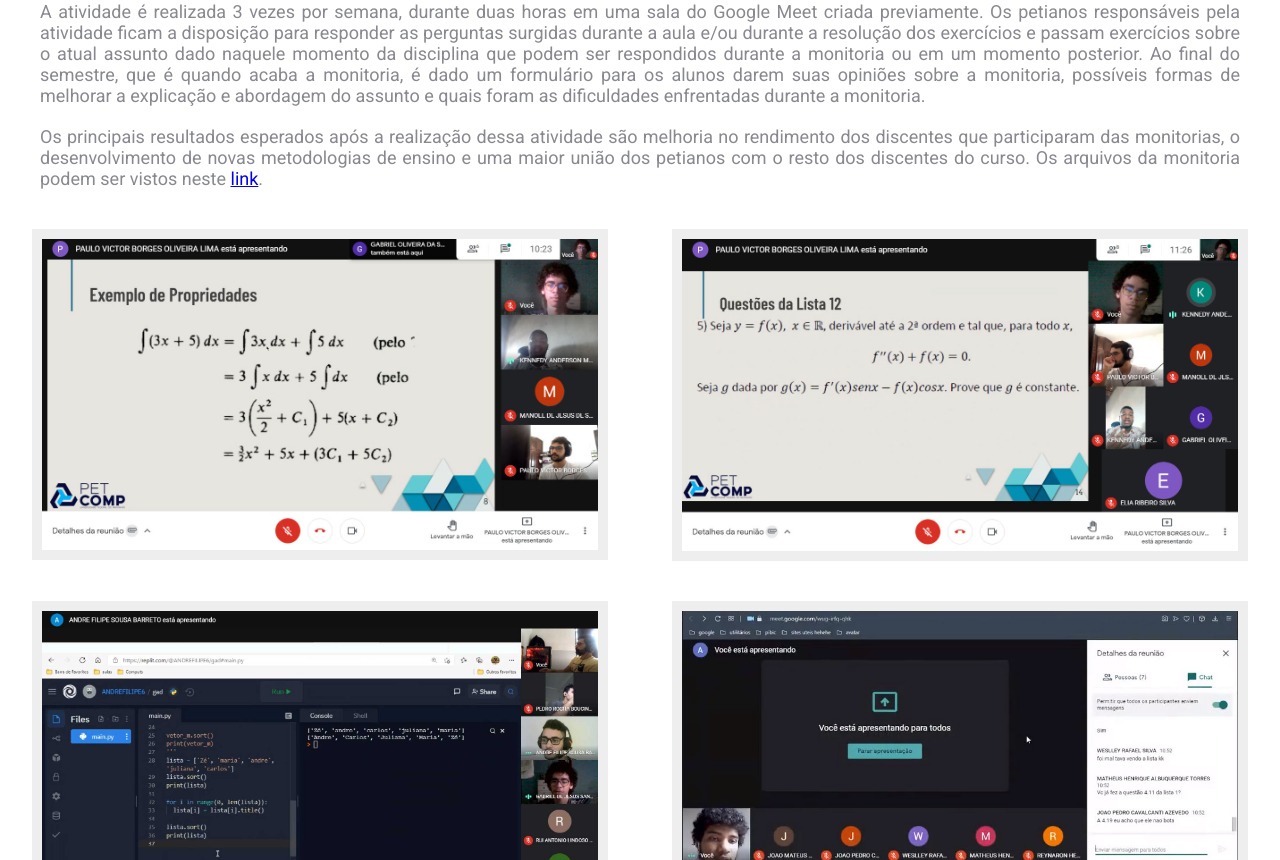
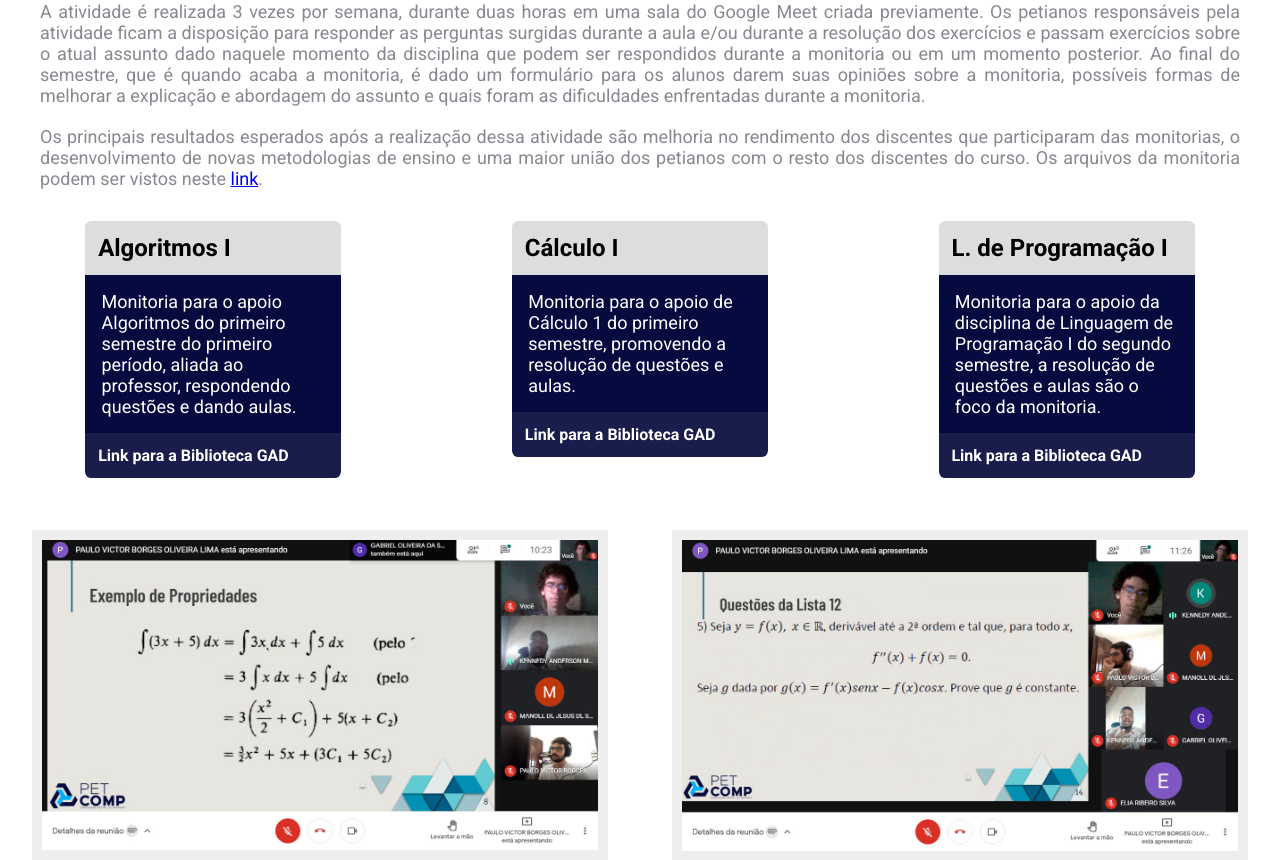
Before and after one commit to PET-Comp-UFMA/petcomp-ufma_site, a PHP site: page /monitoria.php in a window 1280 px wide. Shown: the part 367-1227 px from the top of the page. Run offline with PHP 8.4, Linux system fonts and the light colour scheme.

Commit message:
Novos Cards Monitoria e Correções

```diff
--- a/biblioteca-petcomp-monitoria.php
+++ b/biblioteca-petcomp-monitoria.php
@@ -1,5 +1,6 @@
 <!DOCTYPE html>
 <html lang="en">
+
 <head>
   <meta charset="UTF-8">
   <meta http-equiv="X-UA-Compatible" content="IE=edge">
@@ -58,4 +59,5 @@
 
 <script src="./scripts/script.js"></script>
 <script src="./scripts/biblioteca.js"></script>
+
 </html>
--- a/monitoria.php
+++ b/monitoria.php
@@ -1,5 +1,6 @@
 <!DOCTYPE html>
 <html lang="en">
+
 <head>
   <meta charset="UTF-8">
   <meta http-equiv="X-UA-Compatible" content="IE=edge">
@@ -14,6 +15,7 @@
   <link rel="stylesheet" href="./styles/styles.css">
   <link rel="stylesheet" href="./styles/atividades.css">
 </head>
+
 <body>
   <?php include('header.php') ?>
 
@@ -24,16 +26,50 @@
     <p>Visando combater problemas, como o alto índice de evasão dos cursos da área de tecnologia e o baixo rendimento dos alunos nas primeiras disciplinas que envolvem computação e cálculo, foi criado o GAD (Grupo de Acompanhamento de Discentes). Essa atividade serve como um grupo de estudos para os discentes que estão com dificuldade, além de ajudar na interação dos mesmos com outros alunos de períodos mais avançados do curso. Assim, ajudando e motivando os discentes a continuar no curso e a se interessar pelas disciplinas: Algoritmos 1, Cálculo 1 e Linguagem de Programação 1, sendo essas disciplinas de grande importância para o curso. Essa atividade, além de trazer o ensino e extensão, também envolve a pesquisa trazendo a formação criativa de novas práticas de ensino, apresentação e defesa de resultados.</p>
     <p>A atividade é realizada 3 vezes por semana, durante duas horas em uma sala do Google Meet criada previamente. Os petianos responsáveis pela atividade ficam a disposição para responder as perguntas surgidas durante a aula e/ou durante a resolução dos exercícios e passam exercícios sobre o atual assunto dado naquele momento da disciplina que podem ser respondidos durante a monitoria ou em um momento posterior. Ao final do semestre, que é quando acaba a monitoria, é dado um formulário para os alunos darem suas opiniões sobre a monitoria, possíveis formas de melhorar a explicação e abordagem do assunto e quais foram as dificuldades enfrentadas durante a monitoria.</p>
     <p>Os principais resultados esperados após a realização dessa atividade são melhoria no rendimento dos discentes que participaram das monitorias, o desenvolvimento de novas metodologias de ensino e uma maior união dos petianos com o resto dos discentes do curso. Os arquivos da monitoria podem ser vistos neste <a href="./biblioteca-petcomp-monitoria.php">link</a>.</p>
+
+    <div class="monitoria-wrapper">
+      <div class="monitoria-card">
+        <div class="title">
+          <h2>Algoritmos I</h2>
+        </div>
+        <div class="text">
+          <p>Monitoria para o apoio Algoritmos do primeiro semestre do primeiro período, aliada ao professor, respondendo questões e dando aulas. </p>
+        </div>
+        <div class="link"><a class="monitoria-link" href="biblioteca-petcomp-monitoria.php">Link para a Biblioteca GAD</a></div>
+      </div>
+
+      <div class="monitoria-card">
+        <div class="title">
+          <h2>Cálculo I</h2>
+        </div>
+        <div class="text">
+          <p>Monitoria para o apoio de Cálculo 1 do primeiro semestre, promovendo a resolução de questões e aulas.</p>
+        </div>
+        <div class="link"><a class="monitoria-link" href="biblioteca-petcomp-monitoria.php">Link para a Biblioteca GAD</a></div>
+      </div>
+
+      <div class="monitoria-card">
+        <div class="title">
+          <h2>L. de Programação I</h2>
+        </div>
+        <div class="text">
+          <p>Monitoria para o apoio da disciplina de Linguagem de Programação I do segundo semestre, a resolução de questões e aulas são o foco da monitoria.</p>
+        </div>
+        <div class="link"><a class="monitoria-link" href="biblioteca-petcomp-monitoria.php">Link para a Biblioteca GAD</a></div>
+      </div>
+    </div>
+
     <div class="images">
       <img src="./assets/images/monitoria-photo-1.jpg" alt="">
       <img src="./assets/images/monitoria-photo-4.jpg" alt="">
       <img src="./assets/images/monitoria-photo-2.jpg" alt="">
       <img src="./assets/images/monitoria-photo-3.jpg" alt="">
+    </div>
 
-    </div>
   </main>
 
   <?php include('footer.php') ?>
   <script src="./scripts/script.js"></script>
 </body>
+
 </html>
--- a/produtos-sites.php
+++ b/produtos-sites.php
@@ -1,5 +1,6 @@
 <!DOCTYPE html>
 <html lang="en">
+
 <head>
   <meta charset="UTF-8">
   <meta http-equiv="X-UA-Compatible" content="IE=edge">
@@ -14,9 +15,10 @@
   <link rel="stylesheet" href="./styles/styles.css">
   <link rel="stylesheet" href="./styles/produtos-sites.css">
 </head>
+
 <body>
 
-  <?php include('header.php')?>
+  <?php include('header.php') ?>
   <div class="section-header">
     <h2>Sites</h2>
   </div>
@@ -45,4 +47,5 @@
   <?php include('footer.php') ?>
   <script src="./scripts/script.js"></script>
 </body>
+
 </html>
--- a/styles/atividades.css
+++ b/styles/atividades.css
@@ -15,7 +15,7 @@ main .images {
 main img {
   border: 10px solid #eee;
   margin: 20px auto;
-  transition: .2s;
+  transition: 0.2s;
   width: 90%;
 }
 
@@ -32,6 +32,52 @@ main .images-fab-software .images-desenvolvimento {
 
 main img:hover {
   transform: scale(1.01);
+}
+
+.monitoria-wrapper {
+  display: flex;
+  flex-direction: row;
+  margin: 2em 0;
+}
+
+.monitoria-card {
+  background: #fff;
+  border-radius: 0.7em;
+  margin: 1em;
+  margin: 0 auto;
+  width: 16em;
+}
+
+.monitoria-card .title {
+  background: #dddddd;
+  border-radius: 0.4em 0.4em 0 0;
+  font-weight: bold;
+  padding: 0.8em;
+}
+
+.monitoria-card .title h2 {
+  background: none;
+}
+
+.monitoria-card .text p {
+  background: #060b3f;
+  color: #fff;
+  margin: 0;
+  padding: 0.9em;
+  text-align: left;
+}
+
+.monitoria-card .link {
+  background: #191d4c;
+  border-radius: 0 0 0.4em 0.4em;
+  font-weight: bold;
+  padding: 0.8em;
+}
+
+.monitoria-card .link a {
+  background: none;
+  color: #fff;
+  text-decoration: none;
 }
 
 @media (max-width: 800px) {
@@ -55,7 +101,7 @@ main img:hover {
   main img {
     border: 2px solid #eee;
     margin: 20px auto;
-    transition: .2s;
+    transition: 0.2s;
     width: 90%;
   }
 
```
Also changed, not shown: styles/styles2.css (+3 -16 lines), styles/trabalhos_publicados.css (+5 -5 lines). Lines whose indentation alone changed are shown as unchanged.
